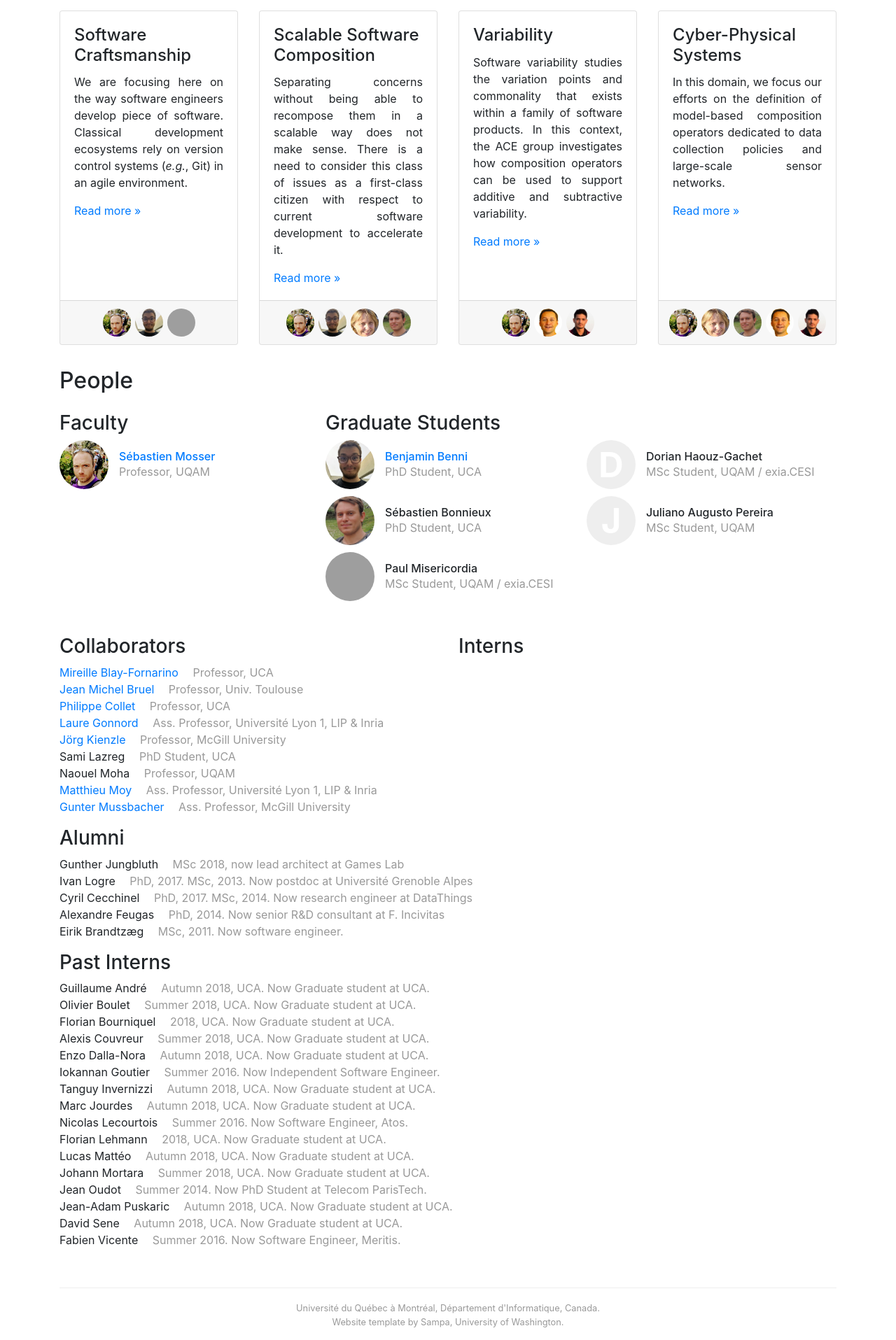
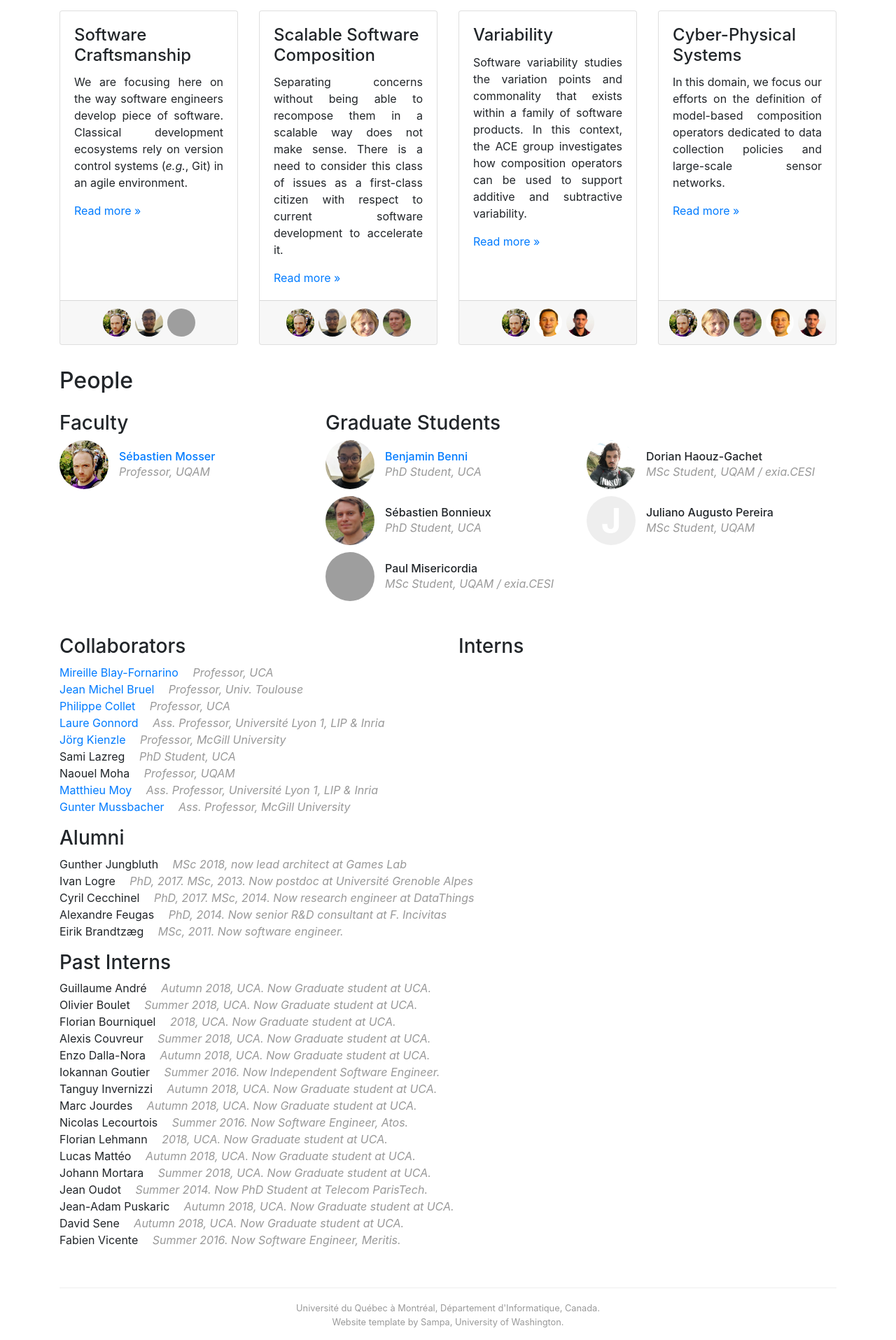
Before and after one commit to ace-design/ace-design.github.io, a Jekyll site: the page built from index.html, in a window 1280 px wide. Shown: the part 722-2637 px from the top of the page at 70% size. Built offline with Jekyll 4.4.1, drawn with Linux system fonts in a browser that asks for light colours; nearby versions of some CDN libraries; grey boxes are pictures that could not be loaded.

Commit message:
dorian photo

```diff
--- a/_data/people.yml
+++ b/_data/people.yml
@@ -36,7 +36,7 @@ paul:
 dorian:
     display_name: "Dorian Haouz-Gachet"
     bio: MSc Student, UQAM / exia.CESI
-#    image:
+    image: /img/people/dorian_hg.jpg
 #    webpage: ""
     role: grad
 
--- a/_includes/person.html
+++ b/_includes/person.html
@@ -35,7 +35,7 @@ there by default by Bootstrap columns.
         <div class="col pl-0">
             <h6 class="person-name"> {{ name }} </h6>
             {% if person.bio %}
-                <div class="bio">{{person.bio}}</div>
+                <span class="bio">{{person.bio}}</span>
             {% endif %}
         </div>
     </div>
--- a/css/group.scss
+++ b/css/group.scss
@@ -110,12 +110,16 @@ section {
 
     margin-bottom: 10px;
 
+    h6 {
+    }
+
     .profile {
         height: 70px;
         width: 70px;
     }
 
     .bio {
+        font-style: italic;
         color: $gray;
     }
 
@@ -128,6 +132,7 @@ section {
     margin: 0;
 
     .bio {
+        font-style: italic;
         margin-left: 1em;
     }
 }
```
Also changed, not shown: img/people/dorian_hg.jpg (added).
